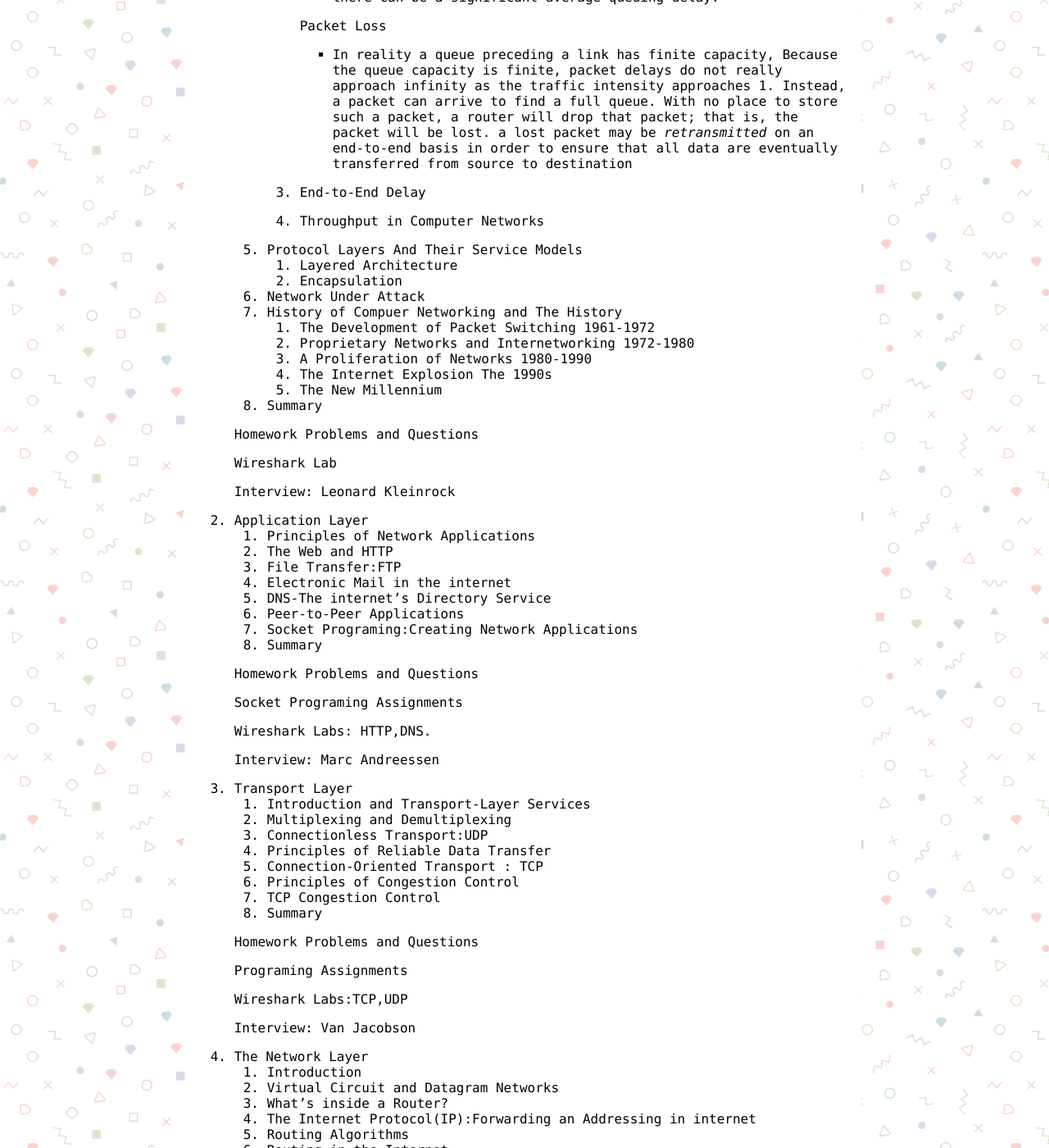
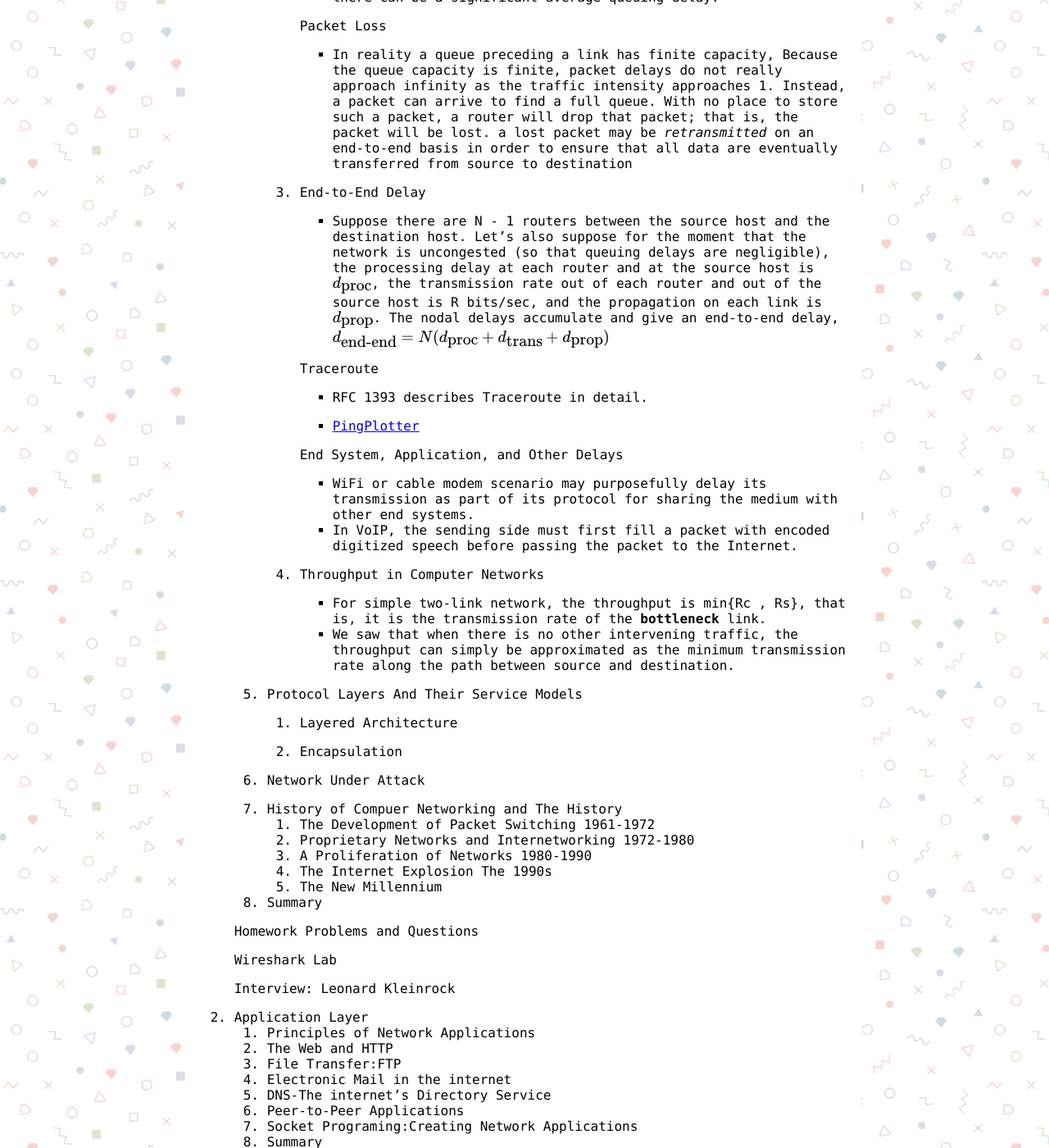
Before and after one commit to MannixSuo/docs, a Jekyll site: the page built from _posts/2019-10-8-Computer Networking.md, in a window 1280 px wide and 1400 px high, scrolled down 4781 px. Shown: the whole window at 82% size. Built offline with Jekyll 4.4.1, drawn with Linux system fonts in a browser that asks for light colours; formulas are drawn with MathJax 3.

Commit message:
Update 2019-10-8-Computer Networking.md

```diff
--- a/_posts/2019-10-8-Computer Networking.md
+++ b/_posts/2019-10-8-Computer Networking.md
@@ -102,12 +102,31 @@ use_math: true
 
         3. End-to-End Delay
 
+            * Suppose there are N - 1 routers between the source host and the destination host. Let’s also suppose for the moment that the network is uncongested (so that queuing delays are negligible), the processing delay at each router and at the source host is $d_\mbox{proc}$, the transmission rate out of each router and out of the source host is R bits/sec, and the propagation on each link is $d_\mbox{prop}$. The nodal delays accumulate and give an end-to-end delay, $d_\mbox{end-end} = N (d_\mbox{proc} + d_\mbox{trans} + d_\mbox{prop})$
+
+            Traceroute
+
+            * RFC 1393 describes Traceroute in detail.
+
+            * [PingPlotter](https://www.pingplotter.com/download)
+
+            End System, Application, and Other Delays
+            * WiFi or cable modem scenario may purposefully delay its transmission as part of its protocol for sharing the medium with other end systems.
+            * In VoIP, the sending side must first fill a packet with encoded digitized speech before passing the packet to the Internet.
+
         4. Throughput in Computer Networks
 
+            * For simple two-link network, the throughput is min{Rc , Rs}, that is, it is the transmission rate of the **bottleneck** link.
+            * We saw that when there is no other intervening traffic, the throughput can simply be approximated as the minimum transmission rate along the path between source and destination.
+
     5. Protocol Layers And Their Service Models
+
         1. Layered Architecture
+
         2. Encapsulation
+
     6. Network Under Attack
+
     7. History of Compuer Networking and The History
         1. The Development of Packet Switching 1961-1972
         2. Proprietary Networks and Internetworking 1972-1980
```
